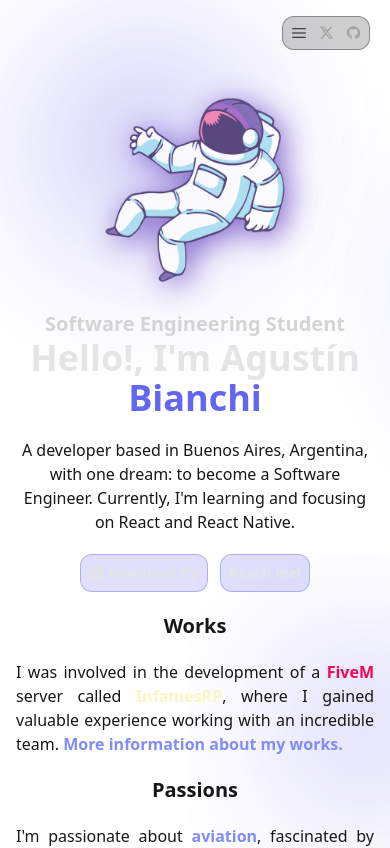
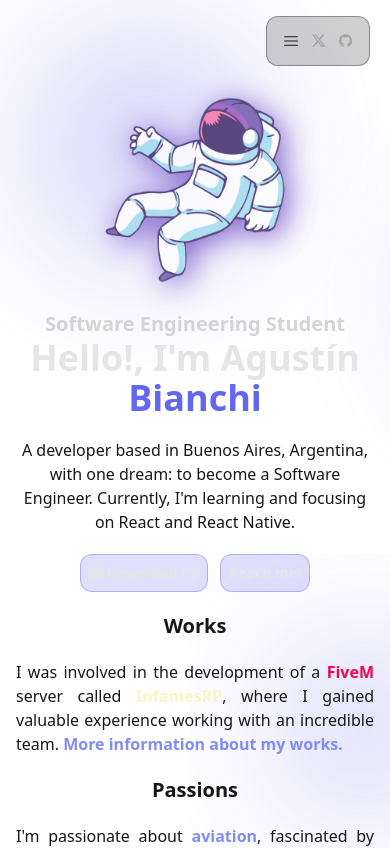
Before and after one commit to AgustinBN/worksland, a Next.js app: page / in a window 390 px wide. Shown: the top 848 px of the page. Built offline with nearby package versions, Linux system fonts and the light colour scheme.

Commit message:
fix mobile navbar

```diff
--- a/src/components/navbar.tsx
+++ b/src/components/navbar.tsx
@@ -45,7 +45,7 @@ const Navbar: React.FC = () => {
 
   return (
     <div className="w-full flex justify-end md:justify-center align-center gap-3">
-      <div className="flex items-center justify-between mr-5 md:mr-0 bg-neutral-900/20 border-[1px] border-neutral-800/40 w-fit gap-5 mt-4 p-2 rounded-xl fixed z-50 backdrop-blur-sm">
+      <div className="flex items-center justify-between mr-5 md:mr-0 bg-neutral-900/20 border-[1px] border-neutral-800/40 w-fit gap-5 mt-4 p-4 md:p-2 rounded-xl fixed z-50 backdrop-blur-sm">
         <div className="items-center gap-5 md:flex hidden">
           <NavbarLink href="/">Home</NavbarLink>
           <NavbarLink href="/education">Education</NavbarLink>
```
